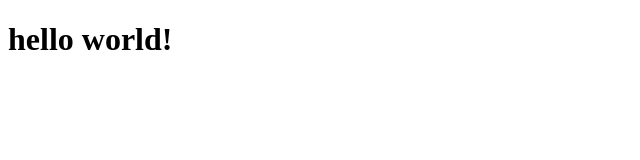
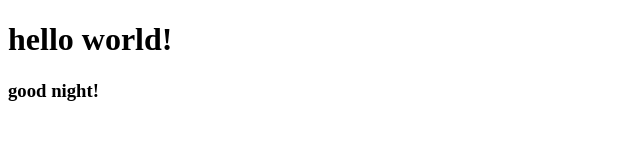
Before and after one commit to HadasYa/Full-Stack-Training, a plain HTML site: page index.html in a window 1280 px wide. Shown: the whole page, without its empty margins (0-640 px from the left). Drawn offline with Linux system fonts and the light colour scheme.

Commit message:
adding good night message

```diff
--- a/index.html
+++ b/index.html
@@ -7,5 +7,6 @@
 </head>
 <body>
     <h1>hello world!</h1>
+    <h3>good night!</h3>
 </body>
 </html>
```
